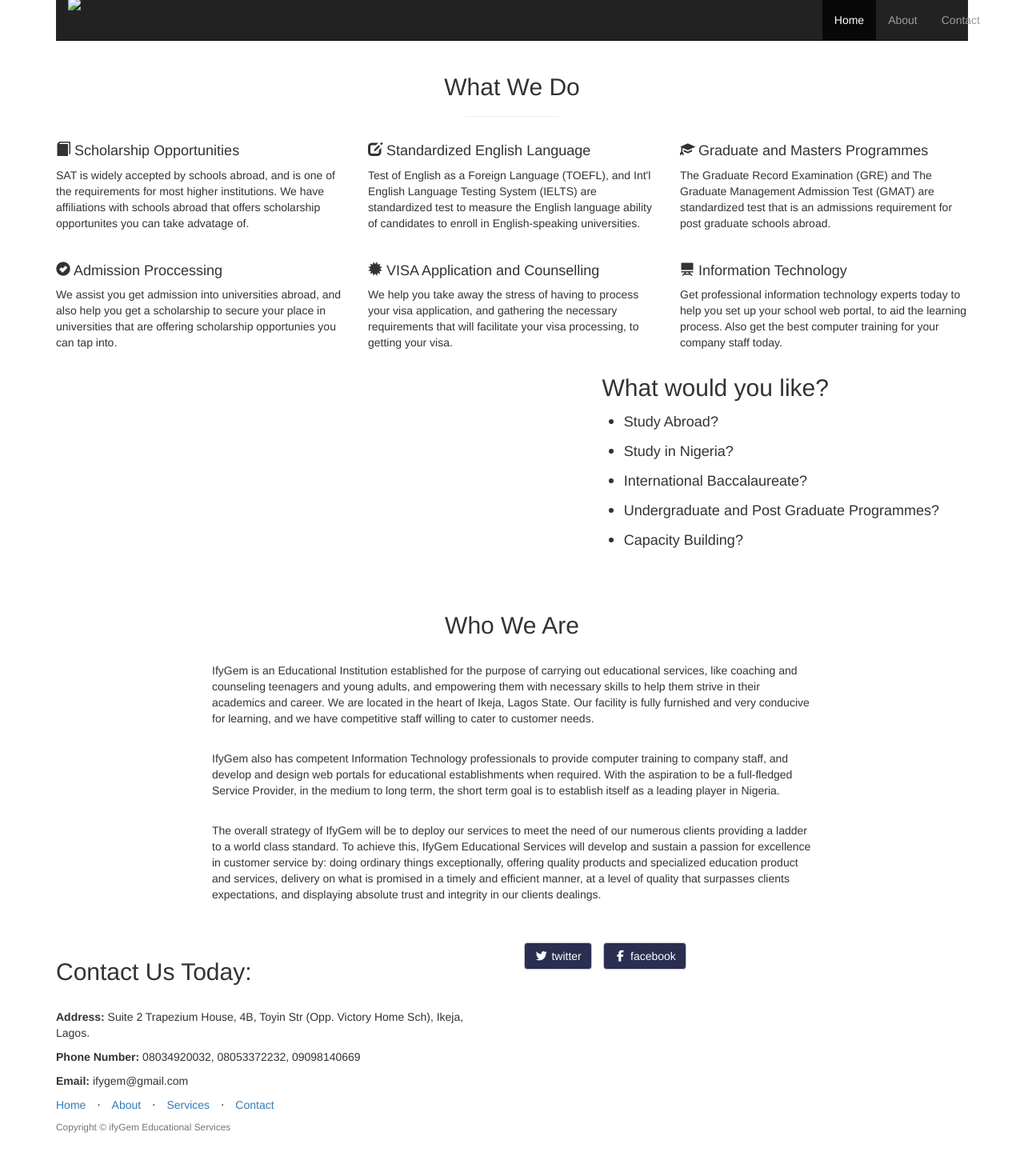
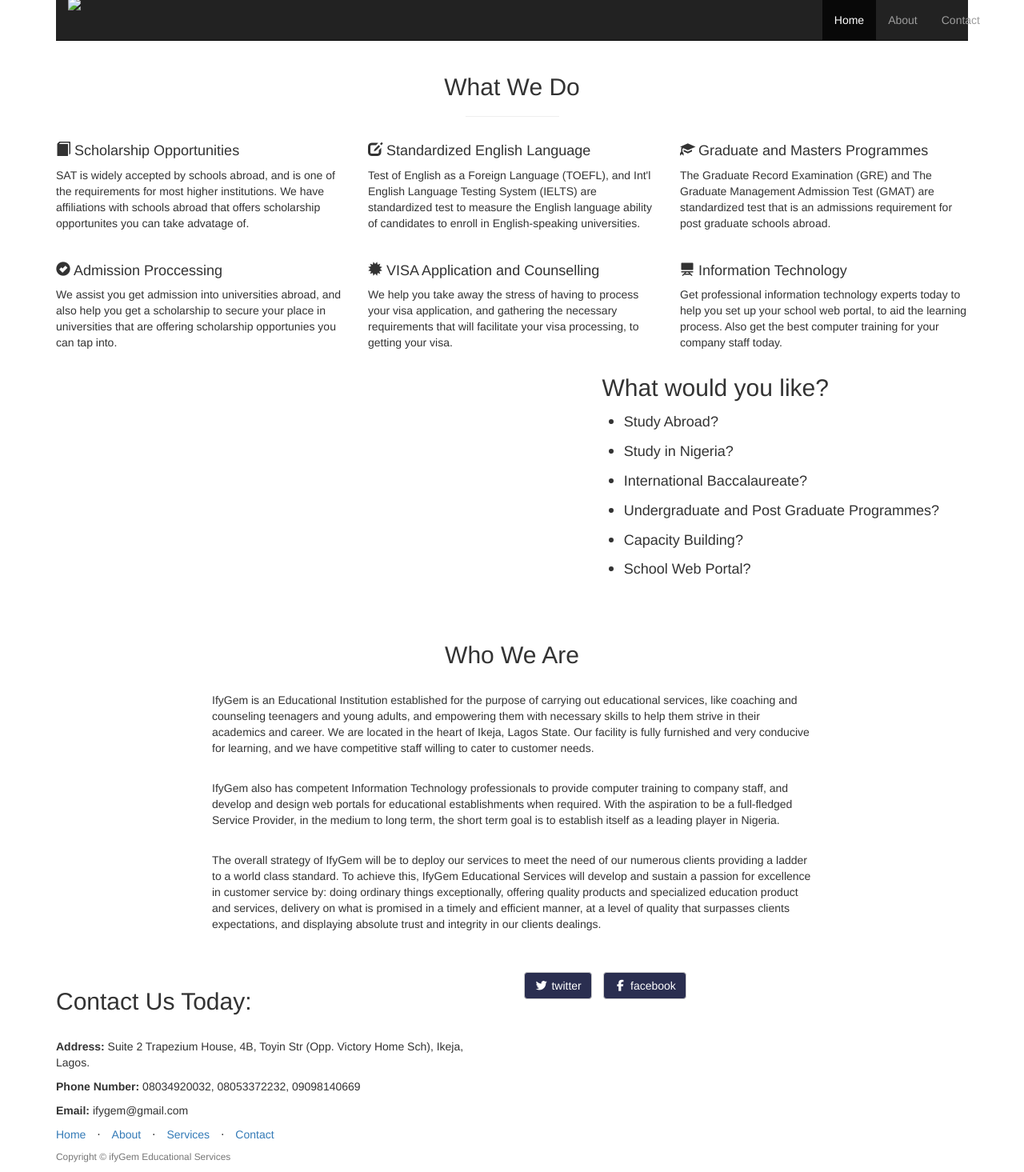
Before and after one commit to jokomowho/ifygem, a Jekyll site: the page built from _posts/2014-09-22-services-2.markdown, in a window 1280 px wide. Shown: the whole page at 80% size. Built offline with Jekyll 4.4.1, drawn with Linux system fonts in a browser that asks for light colours; nearby versions of some CDN libraries; library files that are not in the unit come from our copies; before the commit the page ends 1428 px from its top, so only the background shows below that.

Commit message:
More content.

```diff
--- a/_posts/2014-09-22-services-2.markdown
+++ b/_posts/2014-09-22-services-2.markdown
@@ -11,4 +11,5 @@ description: |
 	<li><h4>International Baccalaureate?</h4></li>
 	<li><h4>Undergraduate and Post Graduate Programmes?</h4></li>
 	<li><h4>Capacity Building?</h4></li>
+	<li><h4>School Web Portal?</h4></li>
 </ul>
```
